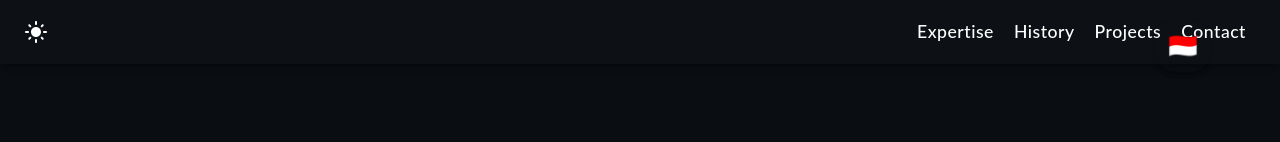
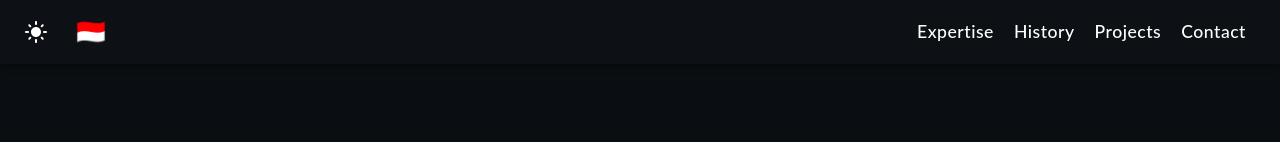
Before and after one commit to FarrelBerwyn/Portofolio, a React (Create React App) app: page / in a window 1280 px wide. Shown: the top 142 px of the page. Built offline with nearby package versions, Linux system fonts and the light colour scheme.

Commit message:
Update language toggle position and styling to be next to theme toggle

```diff
--- a/src/assets/styles/LanguageToggle.scss
+++ b/src/assets/styles/LanguageToggle.scss
@@ -1,15 +1,16 @@
 .language-toggle {
   position: fixed;
-  top: 20px;
-  right: 70px; // Position next to theme toggle
+//   top: 20px;
+margin-left: 40px;
+//   right: 70px; // Position next to theme toggle
   z-index: 1000;
   cursor: pointer;
   padding: 8px 12px;
   border: none;
   border-radius: 20px;
-  background: var(--bg-secondary);
+//   background: var(--bg-secondary);
   color: var(--text-primary);
-  box-shadow: 0 2px 5px rgba(0,0,0,0.2);
+//   box-shadow: 0 2px 5px rgba(0,0,0,0.2);
   transition: all 0.3s ease;
   font-size: 18px;
   display: flex;
--- a/src/components/Timeline.tsx
+++ b/src/components/Timeline.tsx
@@ -90,7 +90,7 @@ export default function Timeline(): React.ReactElement {
             className="vertical-timeline-element--work"
             contentStyle={{ background: 'white', color: 'rgb(39, 40, 34)' }}
             contentArrowStyle={{ borderRight: '7px solid  white' }}
-            date="2020 - 2020"
+            date={`2025 - ${t('timeline.present')}`}
             iconStyle={{ background: '#5000ca', color: 'rgb(39, 40, 34)' }}
             icon={<FontAwesomeIcon icon={faBriefcase} />}
           >
```
